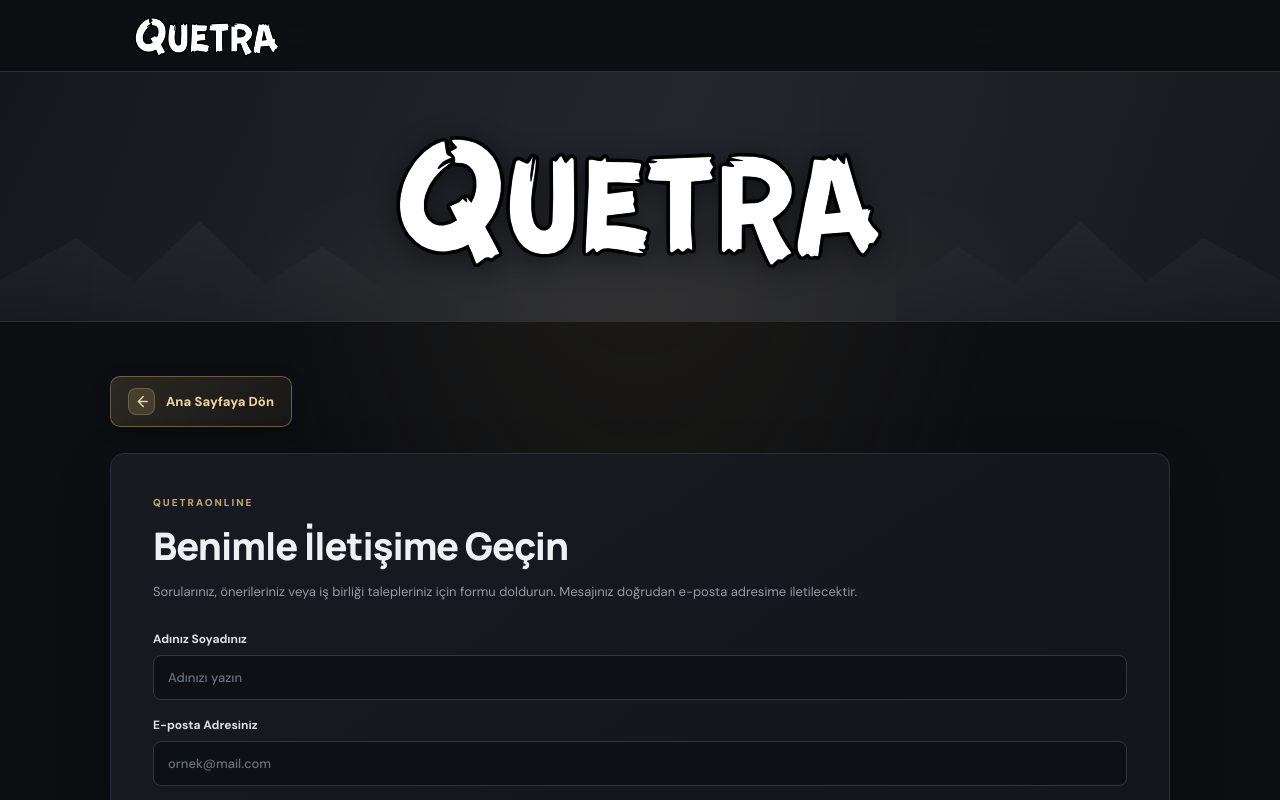
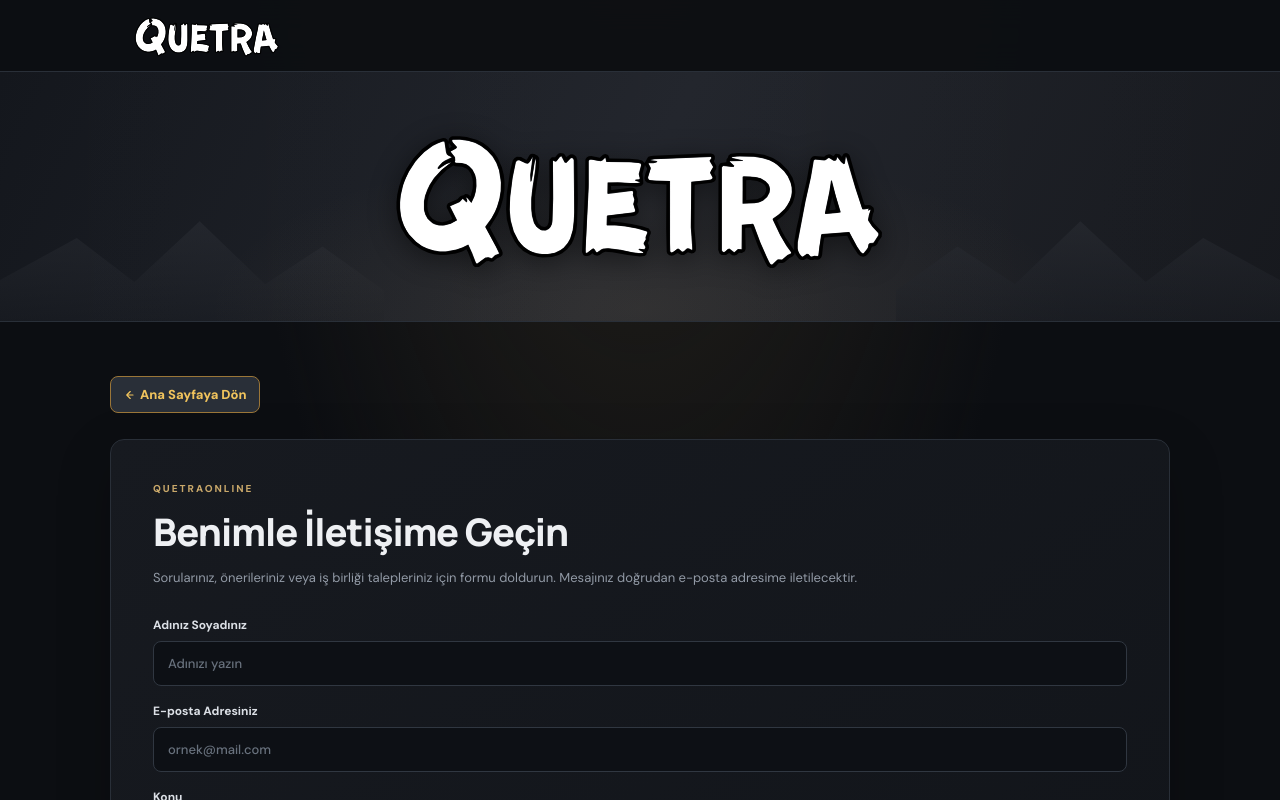
Before and after one commit to quetraonline/quetraonline, a Next.js app: page /iletisim in a window 1280 px wide. Shown: the top 800 px of the page. Built offline with nearby package versions, Linux system fonts and the light colour scheme; no server answers.

Commit message:
Match contact back button to supplied reference

```diff
--- a/app/globals.css
+++ b/app/globals.css
@@ -370,3 +370,11 @@
 .contact-back-icon svg{width:17px;height:17px;fill:none;stroke:currentColor;stroke-width:2;stroke-linecap:round;stroke-linejoin:round}
 .contact-back:focus-visible{outline:2px solid #d2b477;outline-offset:3px}
 @media(max-width:520px){.contact-back{padding:10px 14px;font-size:12px}}
+
+
+/* Match the compact gold-outline back button reference */
+.contact-back{gap:5px;padding:9px 12px;margin:0 0 26px;border:1px solid #9b7638;border-radius:8px;background:#292f38;color:#f1c45d;font-size:13px;font-weight:800;letter-spacing:0;box-shadow:none;transition:background .18s ease,border-color .18s ease}
+.contact-back:hover{transform:none;border-color:#c49a4c;background:#343b45;box-shadow:none}
+.contact-back-icon{display:grid;place-items:center;width:12px;height:14px;border:0;border-radius:0;background:transparent}
+.contact-back-icon svg{width:12px;height:12px;stroke:#f1c45d;stroke-width:2.3}
+@media(max-width:520px){.contact-back{padding:9px 12px;font-size:13px}}
```
